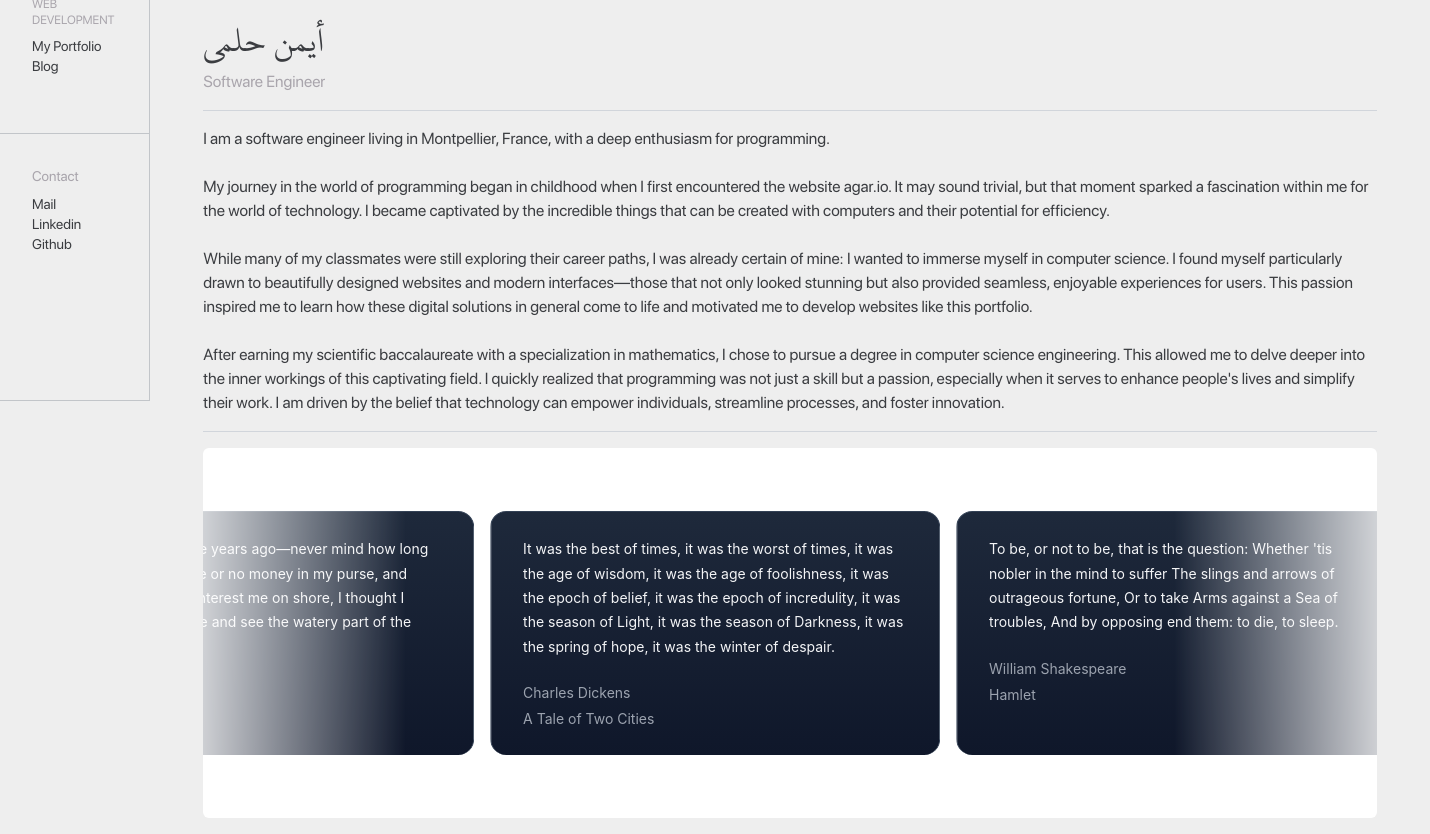
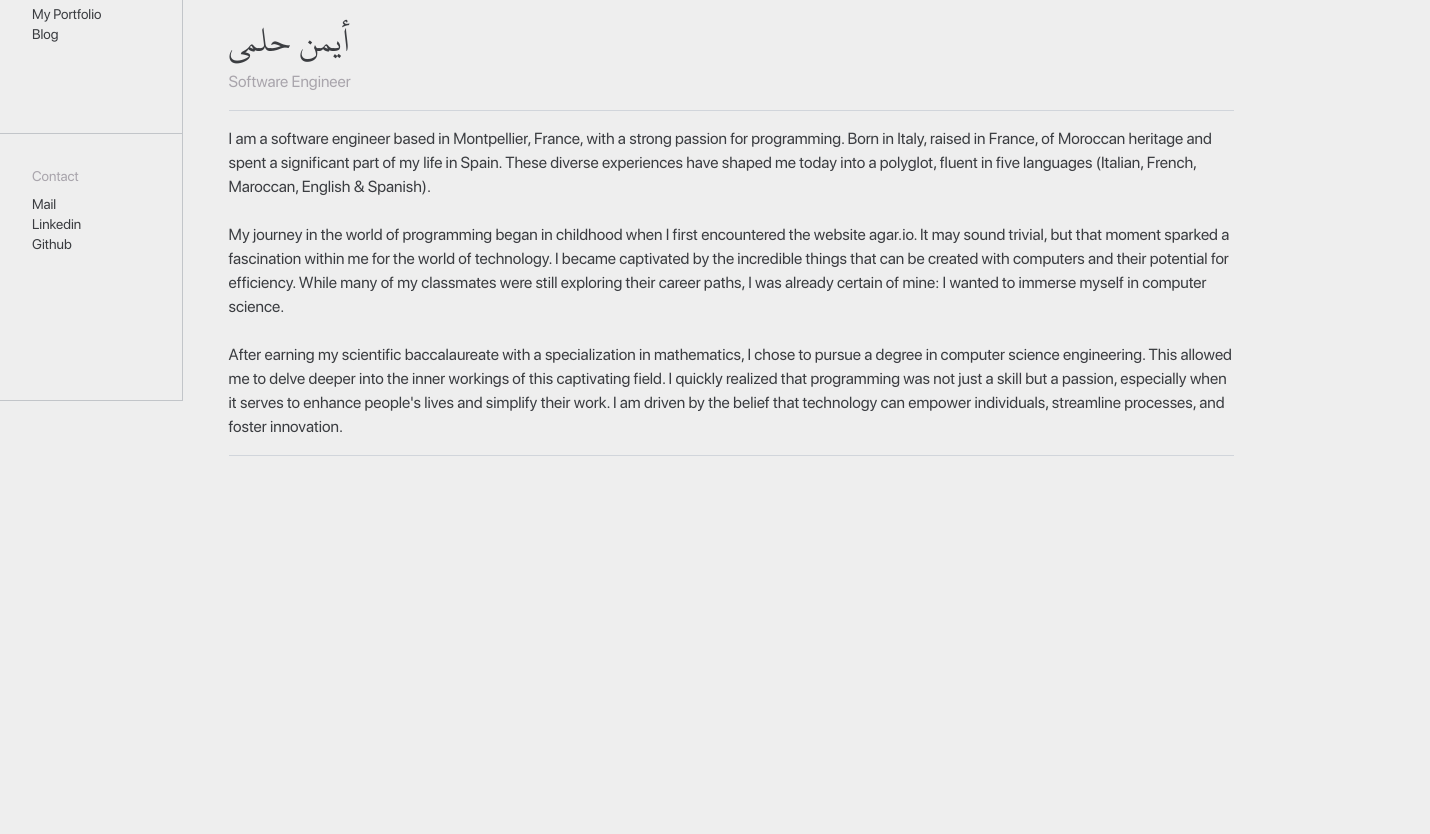
Before and after one commit to AymaneHilmi/MyPortfolio, a React (Create React App) app: page /About in a window 1280 px wide. Shown: the part 1200-2034 px from the top of the page, 1430 px wide, since content can reach past the window. After the commit the page ends 1672 px from the top, so only its background shows below. Built offline with nearby package versions, Linux system fonts and the light colour scheme.

Commit message:
maj AboutMe Section

```diff
--- a/src/Screens/AboutScreen.js
+++ b/src/Screens/AboutScreen.js
@@ -59,7 +59,7 @@ export default function AboutScreen() {
         },
     ];
     return (
-        <div className='w-full flex flex-col items-center justify-center'>
+        <div className='w-full h-full flex flex-col items-center justify-center'>
             <div className=" border-b border-gray-300 w-full flex flex-row justify-center items-end mb-4 bg-[#e6e6e6]">
                 <img
                     src={Maroc}
@@ -67,7 +67,7 @@ export default function AboutScreen() {
                     className='md:h-96 h-30'
                 />
             </div>
-            <div className="flex flex-col h-screen w-11/12 my-4 ">
+            <div className="flex flex-col w-11/12 mt-4 ">
 
                 <FlipWords words={words} className="text-4xl max-h-10" />
                 <a className="mt-3" style={{ fontFamily: 'SFREGULAR', color: '#a9a5ac' }}>Software Engineer</a>
@@ -75,21 +75,18 @@ export default function AboutScreen() {
                 <div className="border-t border-gray-300 my-4 w-full flex flex-row justify-between " />
 
                 <a style={{ fontFamily: 'SFREGULAR', color: '#3b3d41' }}>
-                    I am a software engineer living in Montpellier, France, with a deep enthusiasm for programming.
+                    I am a software engineer based in Montpellier, France, with a strong passion for programming.
+                    Born in Italy, raised in France, of Moroccan heritage and spent a significant part
+                    of my life in Spain. These diverse experiences have shaped me today into a polyglot, fluent in five
+                    languages (Italian, French, Maroccan, English & Spanish).
                     <br></br>
                     <br></br>
 
                     My journey in the world of programming began in childhood when I first encountered the website agar.io.
                     It may sound trivial, but that moment sparked a fascination within me for the world of technology.
                     I became captivated by the incredible things that can be created with computers and their potential for efficiency.
-                    <br></br>
-                    <br></br>
-
                     While many of my classmates were still exploring their career paths, I was already certain of mine:
-                    I wanted to immerse myself in computer science. I found myself particularly drawn to beautifully designed websites
-                    and modern interfaces—those that not only looked stunning but also provided seamless, enjoyable experiences for
-                    users. This passion inspired me to learn  how these digital solutions in general come to life and motivated me to
-                    develop websites like this portfolio.
+                    I wanted to immerse myself in computer science.
                     <br></br>
                     <br></br>
 
@@ -100,15 +97,16 @@ export default function AboutScreen() {
                     streamline processes, and foster innovation.
                 </a>
                 <div className="border-t border-gray-300 my-4 w-full flex flex-row justify-between " />
-
-                <div className="h-[40rem] rounded-md flex flex-col antialiased bg-white dark:bg-black dark:bg-grid-white/[0.05] items-center justify-center relative overflow-hidden">
+                {/* <div className="h-[40rem] rounded-md flex flex-col antialiased dark:bg-grid-white/[0.05] items-center relative overflow-hidden">
                     <InfiniteMovingCards
                         items={testimonials}
                         direction="right"
                         speed="slow"
                     />
-                </div>
+                </div> */}
+
             </div>
+
 
 
 
```
